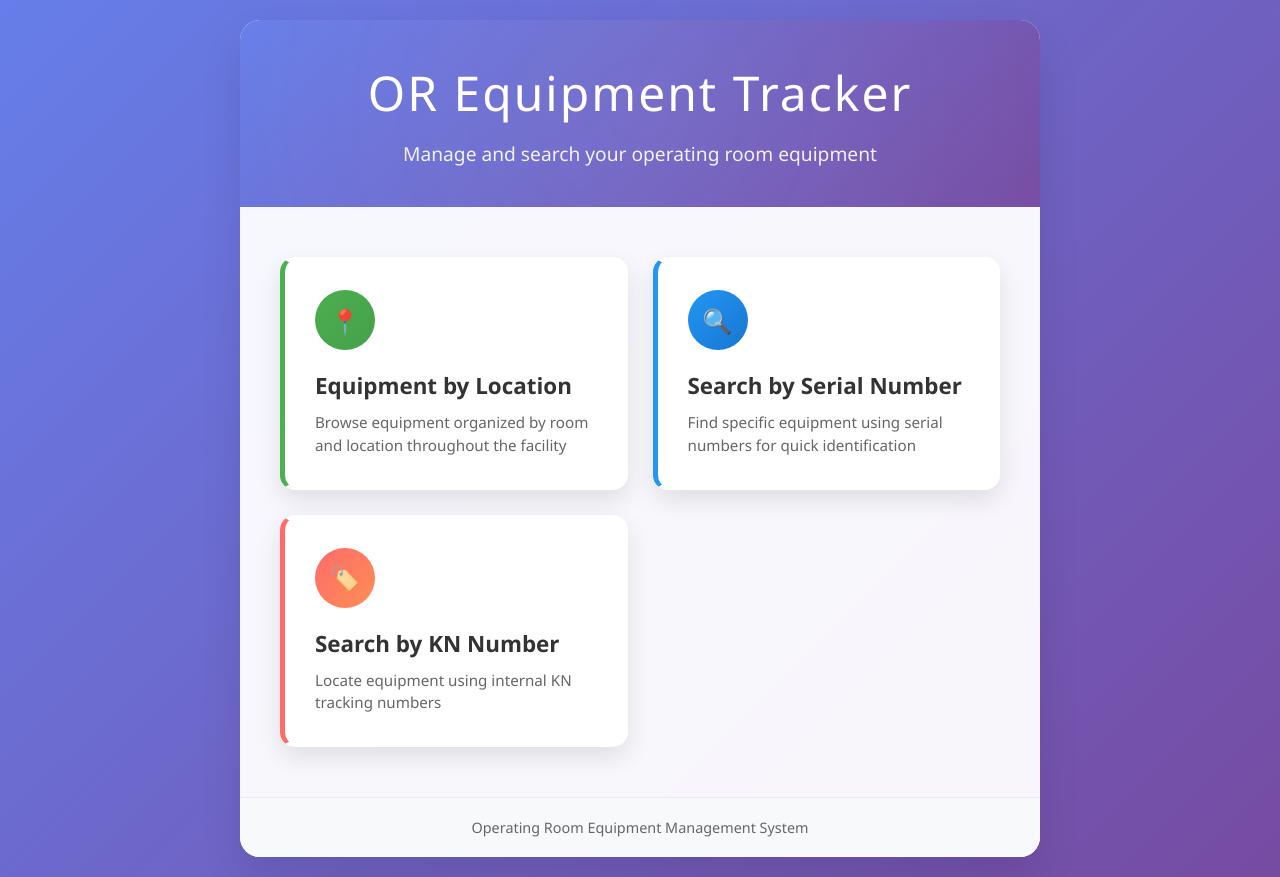
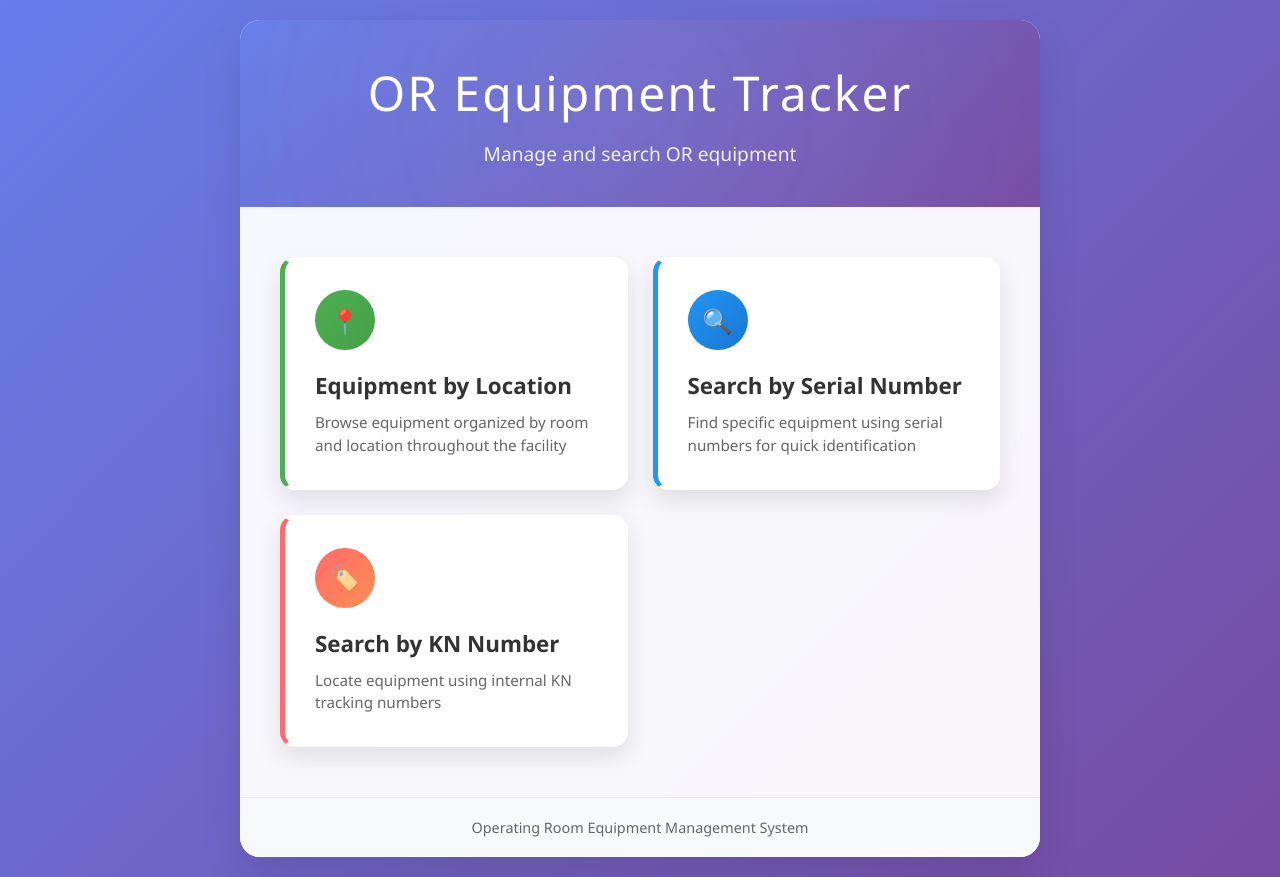
Before and after one commit to DrDiamondJK/equipment, a plain HTML site: page index.html in a window 1280 px wide. Drawn offline with Linux system fonts and the light colour scheme.

Commit message:
Update index.html

```diff
--- a/index.html
+++ b/index.html
@@ -248,7 +248,7 @@
     <div class="container">
         <div class="header">
             <h1>OR Equipment Tracker</h1>
-            <p>Manage and search your operating room equipment</p>
+            <p>Manage and search OR equipment</p>
         </div>
 
         <div class="navigation">
```
